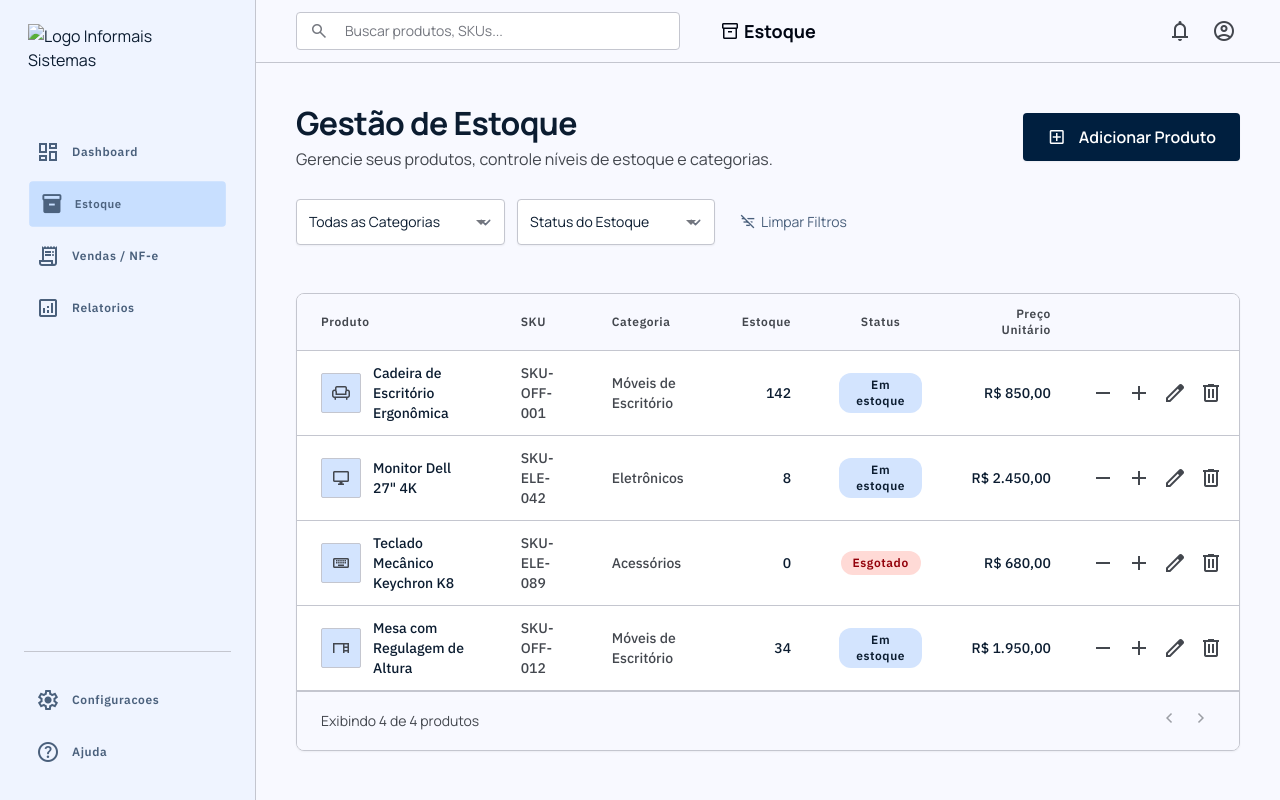
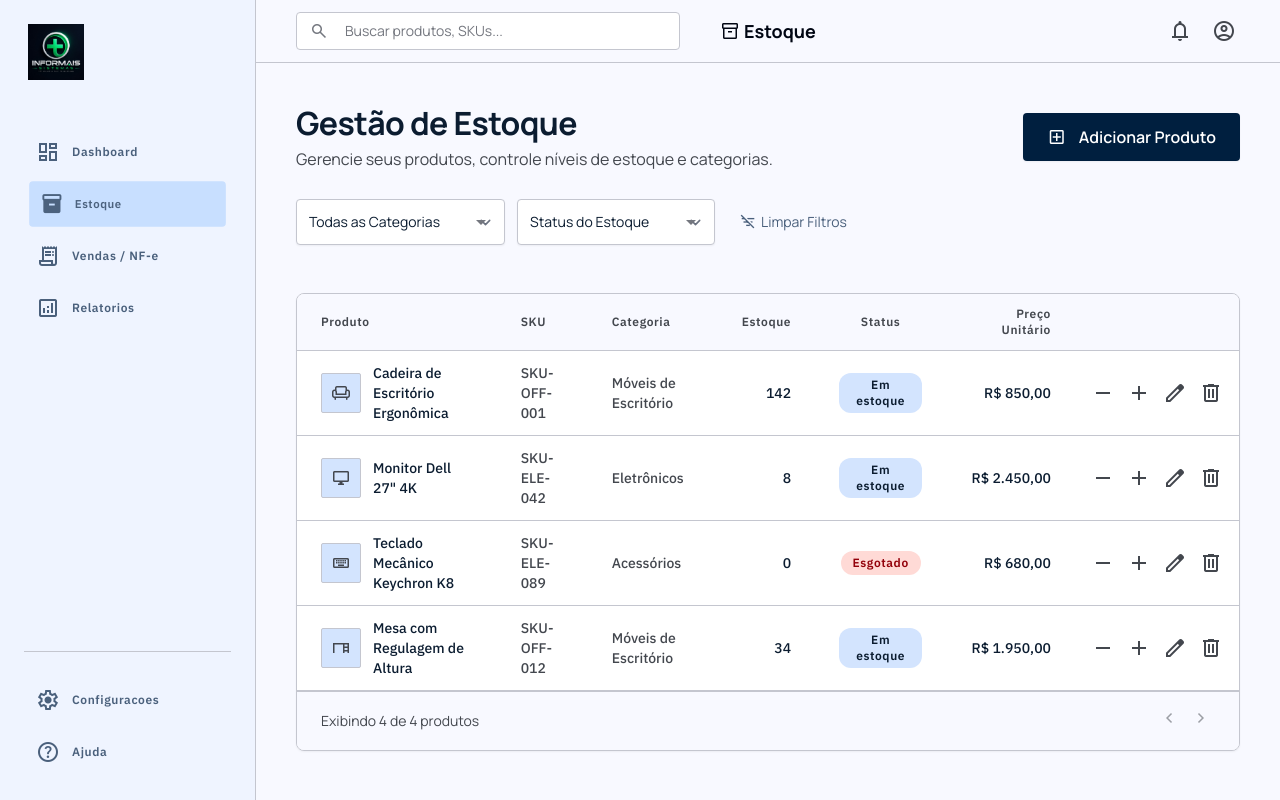
Before and after one commit to otaviodasilvateixeira-alt/GESTAO-DE-VENDAS, a plain HTML site: page estoque.html in a window 1280 px wide. Drawn offline with nearby package versions, Linux system fonts and the light colour scheme.

Commit message:
Corrige caminho da logo Informais

```diff
--- a/app.js
+++ b/app.js
@@ -465,7 +465,7 @@
         ];
 
         return `
-            <div class="flex items-center mb-lg px-xs"><img alt="Logo Informais Sistemas" class="h-14 w-auto max-w-[180px] object-contain" src="logo-informais.jpg"/></div>
+            <div class="flex items-center mb-lg px-xs"><img alt="Logo Informais Sistemas" class="h-14 w-auto max-w-[180px] object-contain" src="logotipo-informais.jpg.jpeg"/></div>
             <nav class="flex-1 flex flex-col gap-xs overflow-y-auto">
                 ${links.map(link => {
                     const active = link.key === activePage;
@@ -526,7 +526,7 @@
                 <div class="absolute inset-0 bg-black/40" data-close-menu></div>
                 <div class="absolute left-0 top-0 bottom-0 w-72 bg-surface-container-low border-r border-outline-variant p-md flex flex-col gap-sm shadow-xl">
                     <div class="flex items-center justify-between mb-md">
-                        <div class="flex items-center gap-sm min-w-0"><img alt="Logo Informais Sistemas" class="h-8 w-8 rounded-lg object-cover" src="logo-informais.jpg"/><strong class="text-title-sm text-primary truncate">informais</strong></div>
+                        <div class="flex items-center gap-sm min-w-0"><img alt="Logo Informais Sistemas" class="h-8 w-8 rounded-lg object-cover" src="logotipo-informais.jpg.jpeg"/><strong class="text-title-sm text-primary truncate">informais</strong></div>
                         <button class="material-symbols-outlined text-secondary" data-close-menu>close</button>
                     </div>
                     <a class="flex items-center gap-sm p-sm rounded-lg hover:bg-surface-container-high" href="index.html"><span class="material-symbols-outlined">dashboard</span>Dashboard</a>
--- a/estoque.html
+++ b/estoque.html
@@ -121,7 +121,7 @@
 <!-- SideNavBar Component -->
 <aside class="hidden md:flex flex-col h-full p-md gap-base bg-surface-container-low border-r border-outline-variant w-64 shrink-0 z-10">
 <!-- Header -->
-<div class="flex items-center mb-md px-sm"><img alt="Logo Informais Sistemas" class="h-14 w-auto max-w-[180px] object-contain" src="logo-informais.jpg"/></div>
+<div class="flex items-center mb-md px-sm"><img alt="Logo Informais Sistemas" class="h-14 w-auto max-w-[180px] object-contain" src="logotipo-informais.jpg.jpeg"/></div>
 <!-- CTA -->
 <!-- Main Navigation -->
 <nav class="flex-1 flex flex-col gap-xs overflow-y-auto">
@@ -169,7 +169,7 @@
 <button class="md:hidden text-on-surface-variant hover:text-primary transition-colors">
 <span class="material-symbols-outlined">menu</span>
 </button>
-<img alt="Logo Informais Sistemas" class="h-8 w-8 rounded-lg object-cover" src="logo-informais.jpg"/><span class="text-title-sm font-headline-md font-bold text-primary">informais</span>
+<img alt="Logo Informais Sistemas" class="h-8 w-8 rounded-lg object-cover" src="logotipo-informais.jpg.jpeg"/><span class="text-title-sm font-headline-md font-bold text-primary">informais</span>
 </div>
 <!-- Search Bar (on_left) -->
 <div class="hidden sm:flex items-center bg-surface-container-lowest border border-outline-variant rounded-full px-sm py-xs w-64 max-w-sm focus-within:border-primary-container focus-within:ring-1 focus-within:ring-primary-container transition-shadow">
```
Also changed, not shown: financeiro.html (+2 -2 lines), index.html (+2 -2 lines), vendas.html (+1 -1 lines).
